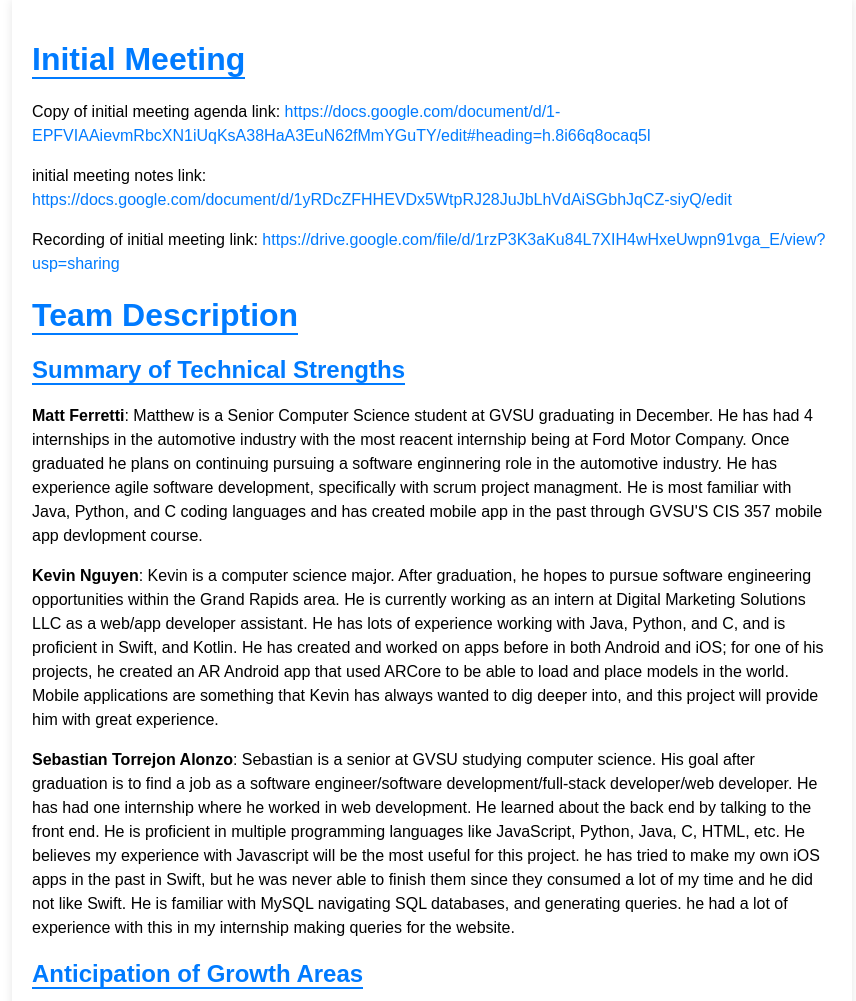
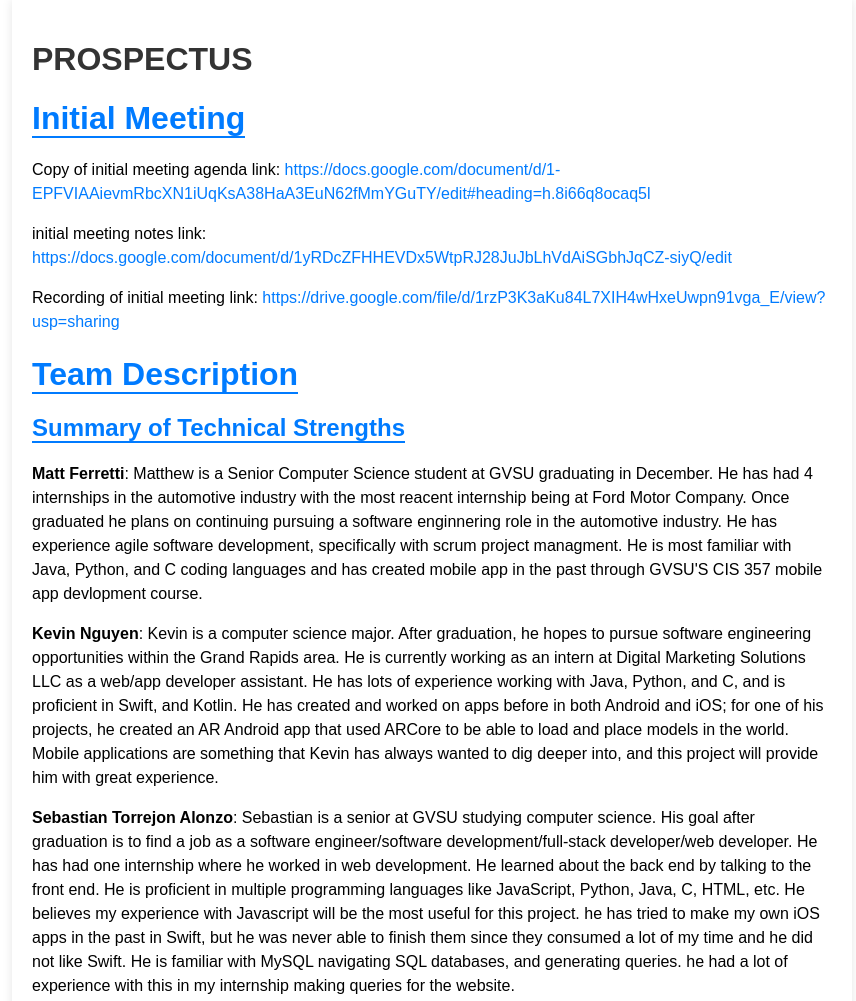
Before and after one commit to Cheva14/cis467wiki, a plain HTML site: page index.html in a window 1280 px wide. Shown: the top 1001 px of the page, without its empty margins (208-1064 px from the left). Drawn offline with Linux system fonts and the light colour scheme.

Commit message:
Update index.html

```diff
--- a/index.html
+++ b/index.html
@@ -10,6 +10,7 @@
     <div data-view-component="true" class="Layout-main">
       <div id="wiki-body" class="gollum-markdown-content">
         <div class="markdown-body">
+          <h1>PROSPECTUS</h1>
           <h1 id="user-content-initial-meeting">
             <a class="heading-link" href="#initial-meeting">Initial Meeting</a>
           </h1>
```
